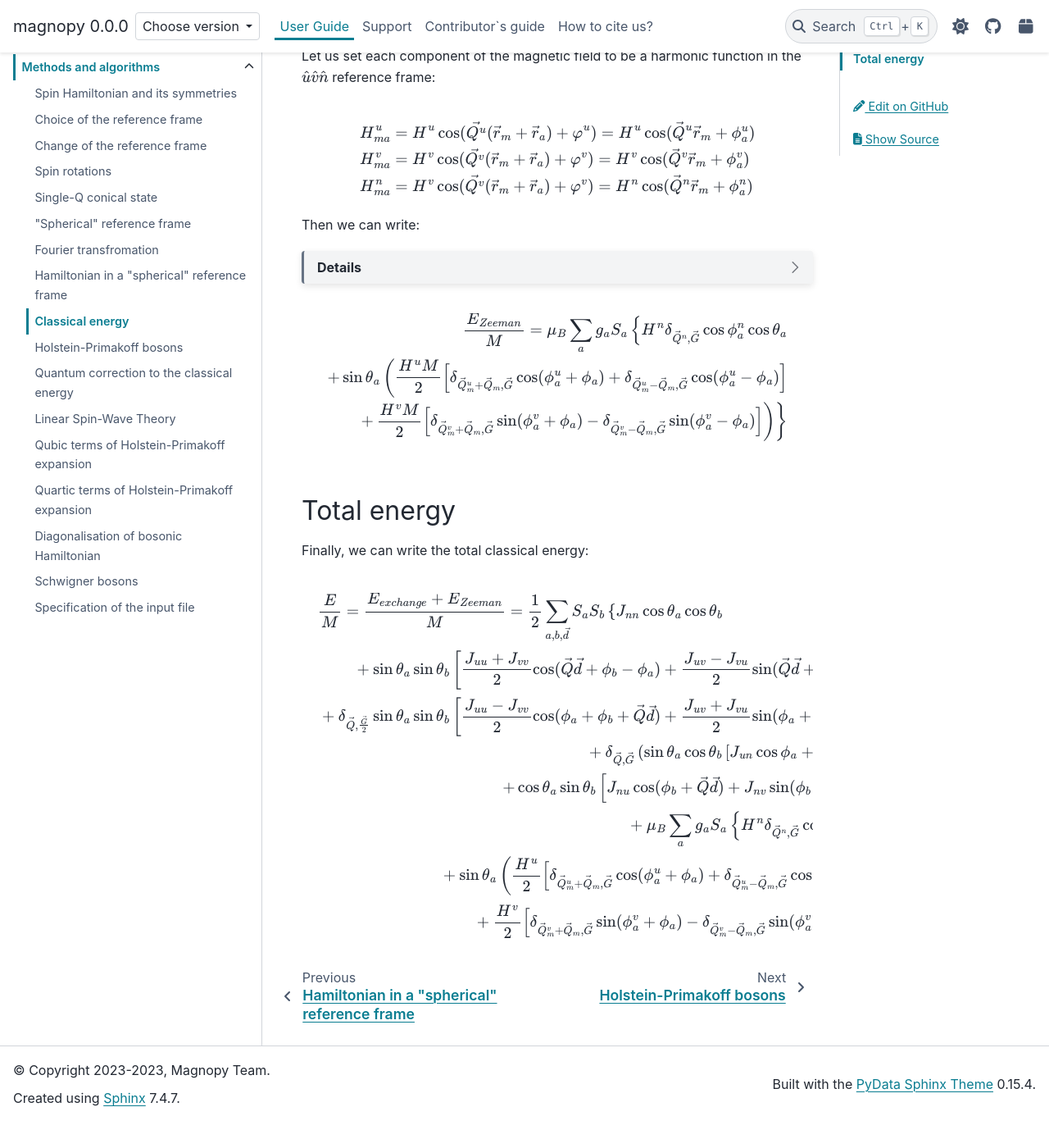
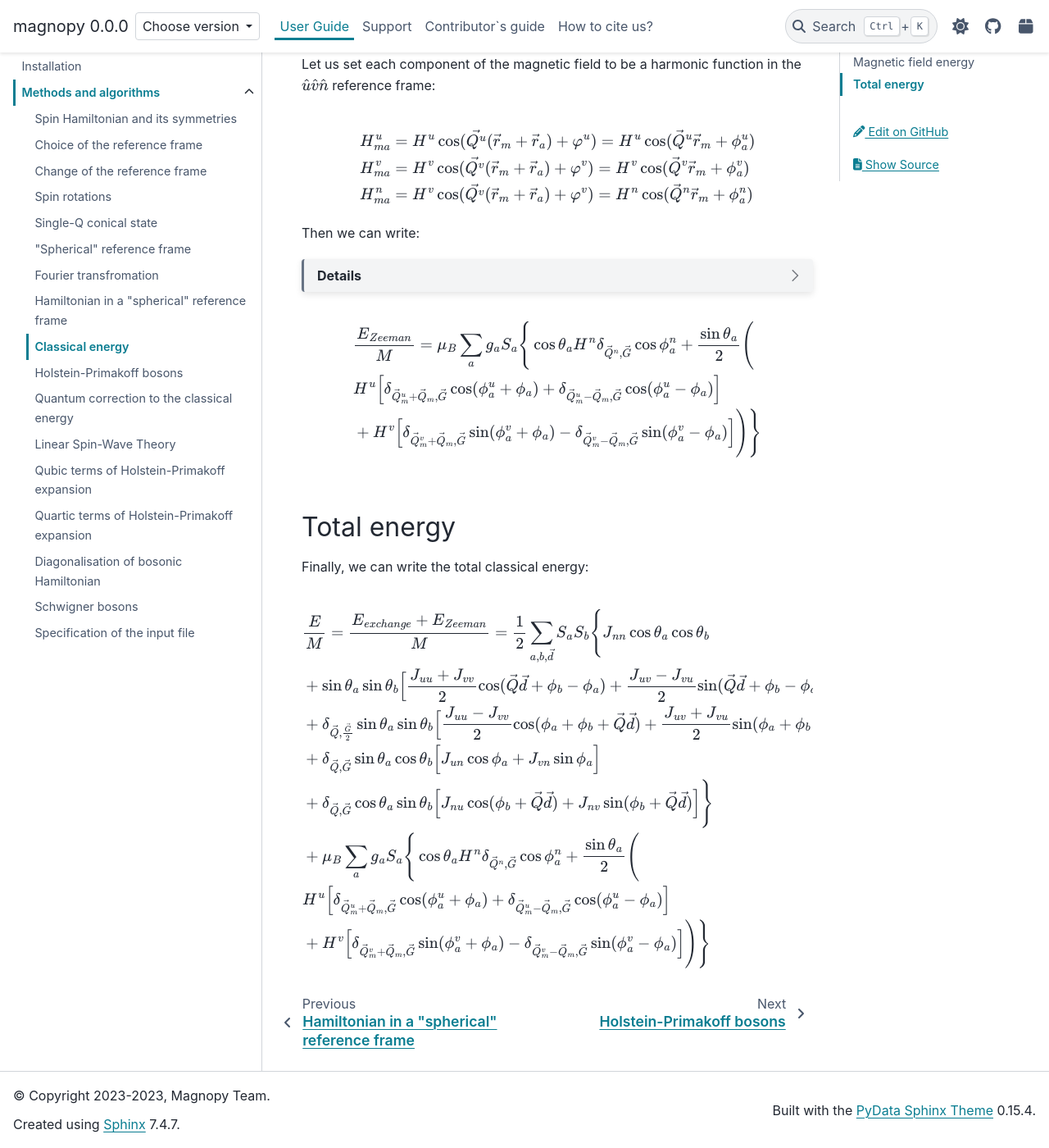
Before and after one commit to marcomarino123/magnopy, a Sphinx documentation site: the page built from docs/source/user-guide/methods/energy-classic/index.rst, in a window 1280 px wide and 1400 px high, scrolled down 3435 px. Shown: the whole window at 82% size. Built offline with Sphinx 7.4.7 and the PyData theme 0.15.4, drawn with Linux system fonts in a browser that asks for light colours; a script that is not in the unit is left out; before the commit the page ends 4803 px from its top, so only the background shows below that; some of the changed text lies outside the part shown.

Commit message:
Improve formula's typing

```diff
--- a/docs/source/user-guide/methods/repeated-formulas/classic-exchange-energy.txt
+++ b/docs/source/user-guide/methods/repeated-formulas/classic-exchange-energy.txt
@@ -1,51 +1,44 @@
 .. math::
-  \begin{multline}
-  \dfrac{E_{exchange}}{M}
+  &\dfrac{E_{exchange}}{M}
   =
   \dfrac{1}{2}
   \sum_{a, b, \vec{d}}
   S_aS_b
-  \left\{
+  \Biggl\{
     J_{nn}\cos\theta_a\cos\theta_b
-  \right.
     \\
-  +
+    &+
     \sin\theta_a\sin\theta_b
-  \left[
+    \Bigl[
       \dfrac{J_{uu}+J_{vv}}{2}\cos(\vec{Q}\vec{d}+\phi_b-\phi_a)
       +
       \dfrac{J_{uv}-J_{vu}}{2}\sin(\vec{Q}\vec{d}+\phi_b-\phi_a)
-  \right]
+    \Bigr]
     \\
-  +
+    &+
     \delta_{\vec{Q},\frac{\vec{G}}{2}}
     \sin\theta_a\sin\theta_b
-  \left[
+    \Bigl[
       \dfrac{J_{uu}-J_{vv}}{2}\cos(\phi_a+\phi_b+\vec{Q}\vec{d})
         +
       \dfrac{J_{uv}+J_{vu}}{2}\sin(\phi_a+\phi_b+\vec{Q}\vec{d})
-  \right]
+    \Bigr]
     \\
-  +
+    &+
     \delta_{\vec{Q},\vec{G}}
-  \left(
     \sin\theta_a\cos\theta_b
-      \left[
+    \Bigl[
       J_{un}\cos\phi_a
       +
       J_{vn}\sin\phi_a
-      \right]
-      \right.
+    \Bigr]
     \\
-      \left.
-      \left.
-      +
+    &+
+    \delta_{\vec{Q},\vec{G}}
     \cos\theta_a\sin\theta_b
-      \left[
+    \Bigl[
       J_{nu}\cos(\phi_b+\vec{Q}\vec{d})
       +
       J_{nv}\sin(\phi_b+\vec{Q}\vec{d})
-      \right]
-  \right)
-  \right\}
-  \end{multline}
+    \Bigr]
+  \Biggr\}
--- a/docs/source/user-guide/methods/repeated-formulas/classic-total-energy.txt
+++ b/docs/source/user-guide/methods/repeated-formulas/classic-total-energy.txt
@@ -1,83 +1,76 @@
 .. math::
-  \begin{multline}
-    \dfrac{E}{M} = \dfrac{E_{exchange} + E_{Zeeman}}{M}
+  \begin{aligned}
+    &\dfrac{E}{M} = \dfrac{E_{exchange} + E_{Zeeman}}{M}
     =
     \dfrac{1}{2}
     \sum_{a, b, \vec{d}}
     S_aS_b
-    \left\{
+    \Biggl\{
       J_{nn}\cos\theta_a\cos\theta_b
-    \right.
       \\
-    +
+      &+
       \sin\theta_a\sin\theta_b
-    \left[
+      \Bigl[
         \dfrac{J_{uu}+J_{vv}}{2}\cos(\vec{Q}\vec{d}+\phi_b-\phi_a)
         +
         \dfrac{J_{uv}-J_{vu}}{2}\sin(\vec{Q}\vec{d}+\phi_b-\phi_a)
-    \right]
+      \Bigr]
       \\
-    +
+      &+
       \delta_{\vec{Q},\frac{\vec{G}}{2}}
       \sin\theta_a\sin\theta_b
-    \left[
+      \Bigl[
         \dfrac{J_{uu}-J_{vv}}{2}\cos(\phi_a+\phi_b+\vec{Q}\vec{d})
           +
         \dfrac{J_{uv}+J_{vu}}{2}\sin(\phi_a+\phi_b+\vec{Q}\vec{d})
-    \right]
+      \Bigr]
       \\
-    +
+      &+
       \delta_{\vec{Q},\vec{G}}
-    \left(
       \sin\theta_a\cos\theta_b
-      \left[
+      \Bigl[
         J_{un}\cos\phi_a
         +
         J_{vn}\sin\phi_a
-      \right]
-    \right.
+      \Bigr]
       \\
-    \left.
-      \left.
-        +
+      &+
+      \delta_{\vec{Q},\vec{G}}
       \cos\theta_a\sin\theta_b
-        \left[
+      \Bigl[
         J_{nu}\cos(\phi_b+\vec{Q}\vec{d})
         +
         J_{nv}\sin(\phi_b+\vec{Q}\vec{d})
-        \right]
-      \right)
-    \right\}
+      \Bigr]
+    \Biggr\}
     \\
-    +\mu_B
+    &+
+    \mu_B
     \sum_{a}
     g_a  S_a
-    \left\{
+    \Bigg\{
+      \cos\theta_a
       H^n
       \delta_{\vec{Q}^n, \vec{G}}
-      \cos\phi^n_a\cos\theta_a
-    \right.
+      \cos\phi^n_a
+      +
+      \dfrac{\sin\theta_a}{2}
+      \Biggl(
         \\
-    +
-    \sin\theta_a
-    \left(
-      \dfrac{H^u}{2}
-      \left[
+        &H^u
+        \Bigl[
           \delta_{\vec{Q}_m^u + \vec{Q}_m, \vec{G}} \cos(\phi_a^u + \phi_a)
           +
           \delta_{\vec{Q}_m^u - \vec{Q}_m, \vec{G}} \cos(\phi_a^u - \phi_a)
-      \right]
-    \right.
+        \Bigr]
         \\
-    +
-    \left.
-    \left.
-      \dfrac{H^v}{2}
-      \left[
+        &+
+        H^v
+        \Bigl[
           \delta_{\vec{Q}_m^v + \vec{Q}_m, \vec{G}} \sin(\phi_a^v + \phi_a)
           -
           \delta_{\vec{Q}_m^v - \vec{Q}_m, \vec{G}} \sin(\phi_a^v - \phi_a)
-      \right]
-    \right)
-    \right\}
-  \end{multline}
+        \Bigr]
+      \Biggr)
+    \Biggr\}
+  \end{aligned}
--- a/docs/source/user-guide/methods/repeated-formulas/classic-zeeman-energy.txt
+++ b/docs/source/user-guide/methods/repeated-formulas/classic-zeeman-energy.txt
@@ -1,34 +1,31 @@
 .. math::
-  \dfrac{E_{Zeeman}}{M}
+  &\dfrac{E_{Zeeman}}{M}
   =
   \mu_B
   \sum_{a}
   g_a  S_a
-  \left\{
+  \Bigg\{
+    \cos\theta_a
     H^n
     \delta_{\vec{Q}^n, \vec{G}}
-    \cos\phi^n_a\cos\theta_a
-  \right.
+    \cos\phi^n_a
+    +
+    \dfrac{\sin\theta_a}{2}
+    \Biggl(
       \\
-  +
-  \sin\theta_a
-  \left(
-    \dfrac{H^uM}{2}
-    \left[
+      &H^u
+      \Bigl[
         \delta_{\vec{Q}_m^u + \vec{Q}_m, \vec{G}} \cos(\phi_a^u + \phi_a)
         +
         \delta_{\vec{Q}_m^u - \vec{Q}_m, \vec{G}} \cos(\phi_a^u - \phi_a)
-    \right]
-  \right.
+      \Bigr]
       \\
-  +
-  \left.
-  \left.
-    \dfrac{H^vM}{2}
-    \left[
+      &+
+      H^v
+      \Bigl[
         \delta_{\vec{Q}_m^v + \vec{Q}_m, \vec{G}} \sin(\phi_a^v + \phi_a)
         -
         \delta_{\vec{Q}_m^v - \vec{Q}_m, \vec{G}} \sin(\phi_a^v - \phi_a)
-    \right]
-  \right)
-  \right\}
+      \Bigr]
+    \Biggr)
+  \Biggr\}
```
Lines whose indentation alone changed are shown as unchanged.
